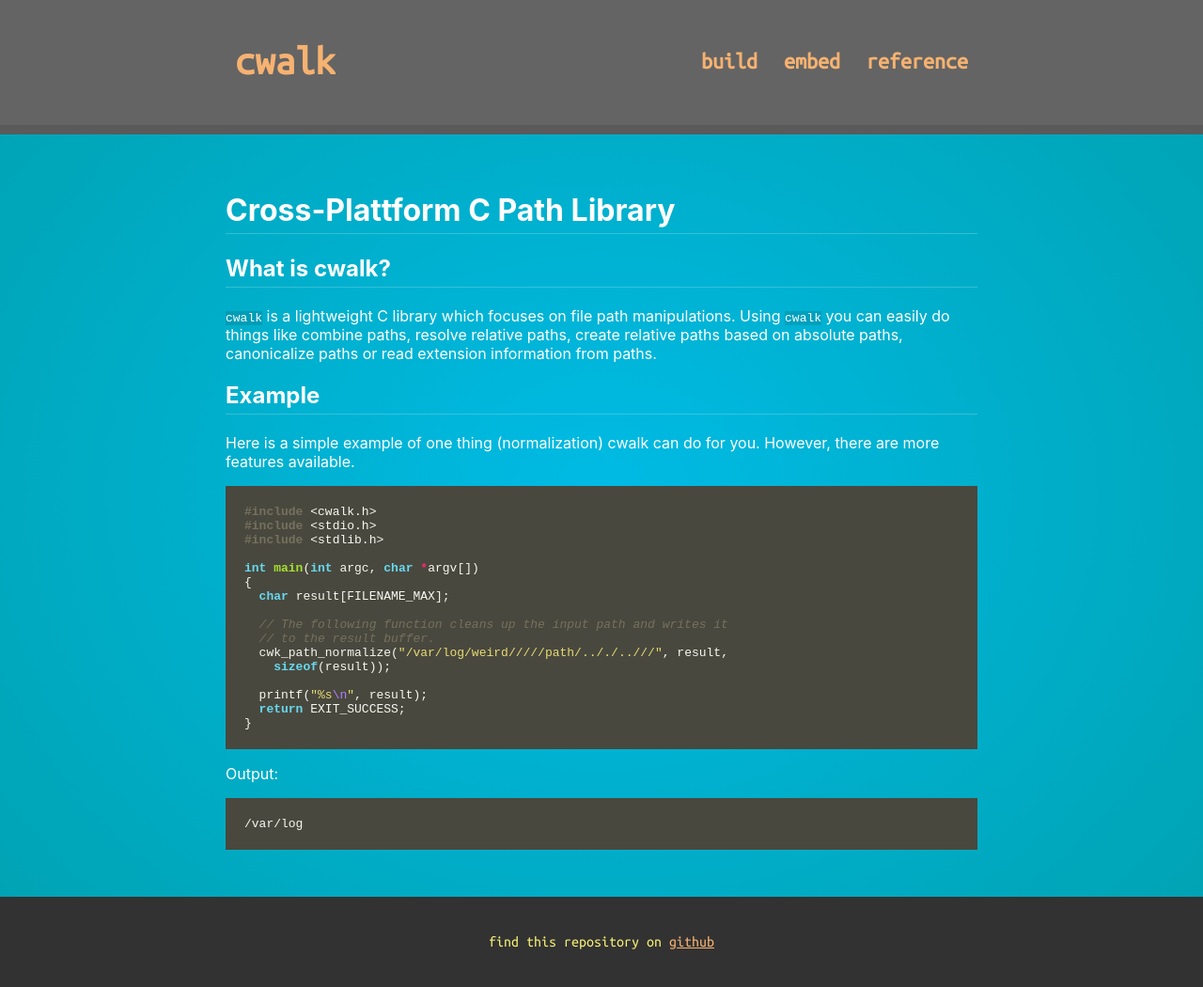
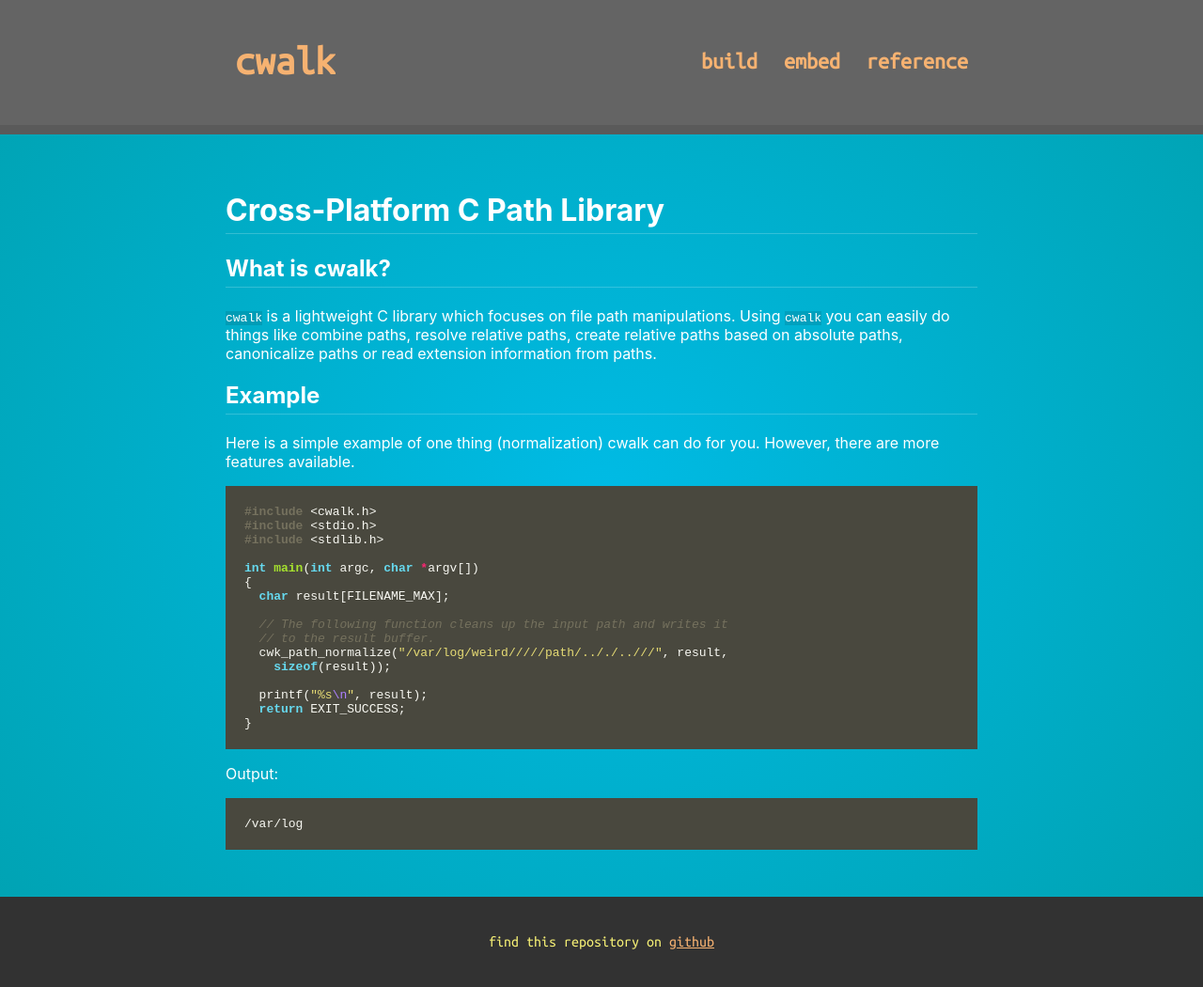
Before and after one commit to likle/cwalk, a Jekyll site: the page built from docs/index.md, in a window 1280 px wide. Shown: the whole page at 94% size. Built offline with Jekyll 4.4.1, drawn with Linux system fonts in a browser that asks for light colours.

Commit message:
fixed typo

```diff
--- a/docs/index.md
+++ b/docs/index.md
@@ -1,5 +1,5 @@
 ---
-title: Cross-Plattform C Path Library
+title: Cross-Platform C Path Library
 description: cwalk is a lightweight C Path Library which focuses on file path manipulations. Using ``cwalk`` you can easily do things like combine paths, resolve relative paths, create relative paths based on absolute paths, canonicalize paths or read extension information from paths.
 ---
 
```
Also changed, not shown: docs/reference/cwk_path_get_relative.md (+1 -1 lines).
